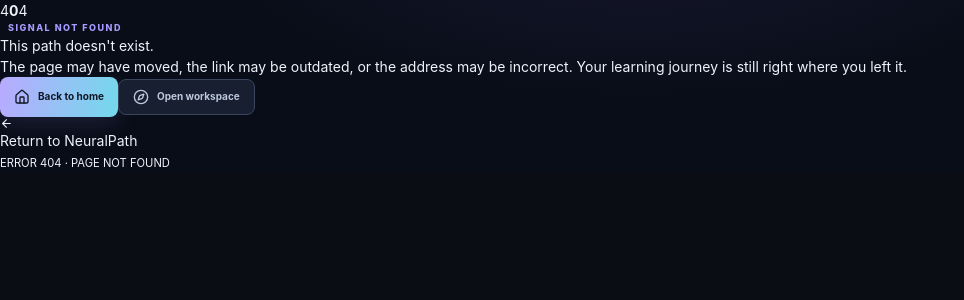
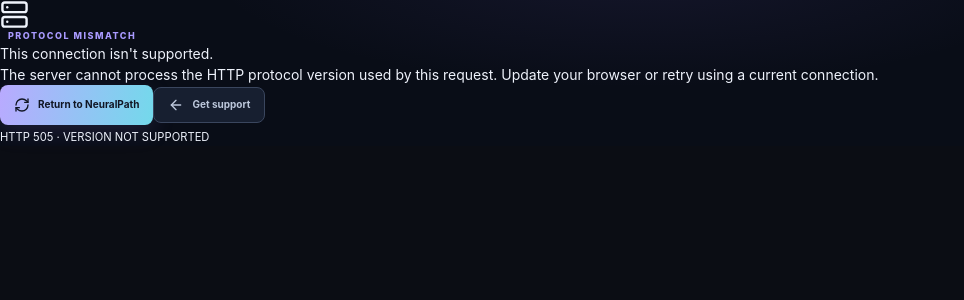
Before and after one commit to Dhruv-Savaliya/neuralpath-ai-workspace, a Next.js app in the folder apps/web/: page /505 in a window 1280 px wide. Before the commit this address had no page. Shown: the top 300 px of the page, without its empty margins (0-964 px from the left). Built offline with nearby package versions, Linux system fonts and the light colour scheme.

Commit message:
Add accessible branded loading and error recovery routes

```diff
--- /dev/null
+++ b/apps/web/app/505/page.tsx
@@ -0,0 +1,10 @@
+import Link from "next/link";
+import { ArrowLeft, RefreshCw, Server } from "lucide-react";
+export default function HttpVersionNotSupported() {
+  return <main className="np-error-page"><div className="np-error-stars" aria-hidden="true"/><div className="np-error-content">
+    <div className="np-error-symbol"><Server size={29}/></div><span className="np-eyebrow"><i/> PROTOCOL MISMATCH</span>
+    <h1>This connection isn't supported.</h1><p>The server cannot process the HTTP protocol version used by this request. Update your browser or retry using a current connection.</p>
+    <div className="np-error-actions"><Link className="np-primary" href="/"><RefreshCw size={16}/> Return to NeuralPath</Link><Link className="np-secondary" href="/contact"><ArrowLeft size={16}/> Get support</Link></div>
+    <small className="np-error-code">HTTP 505 · VERSION NOT SUPPORTED</small>
+  </div></main>;
+}
```
